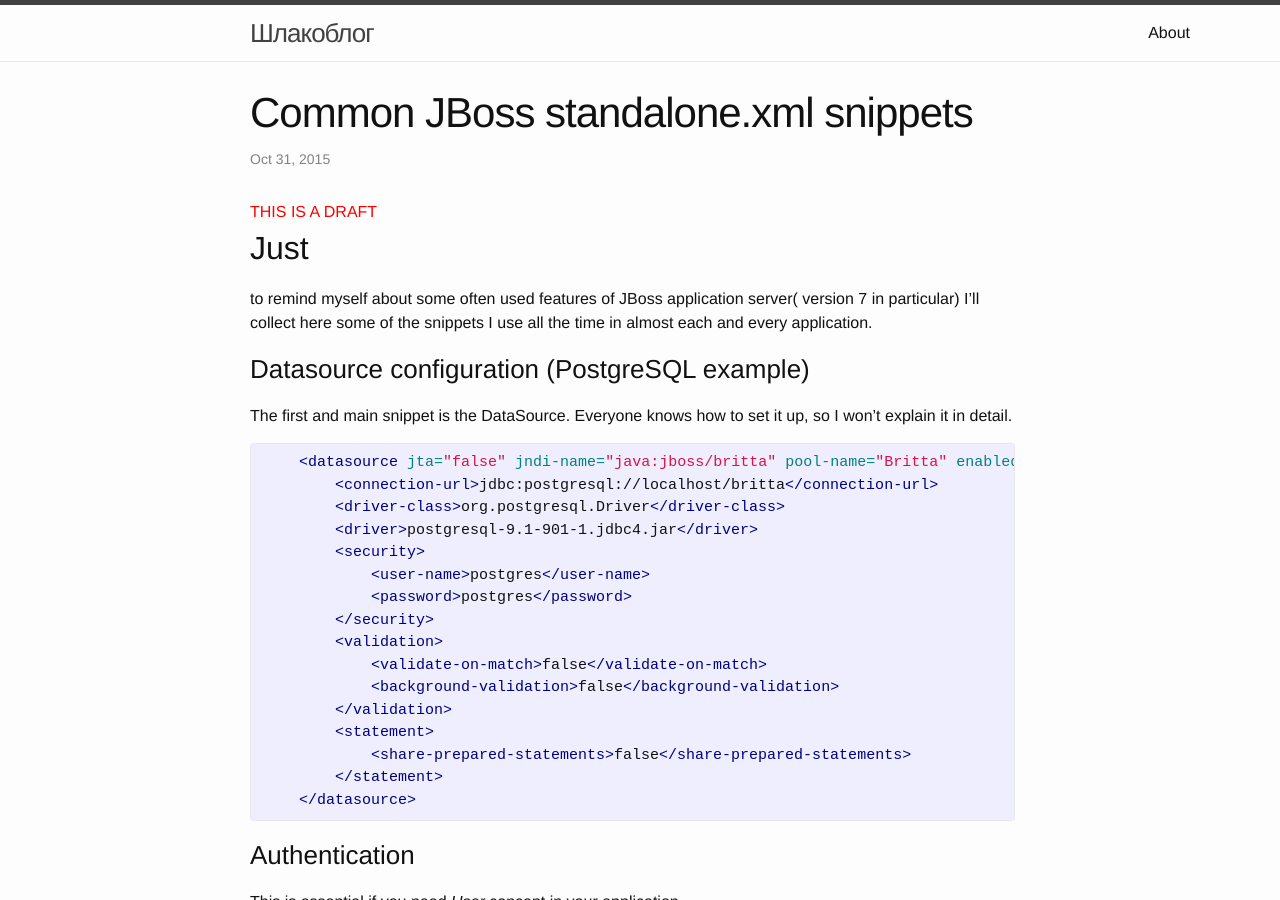
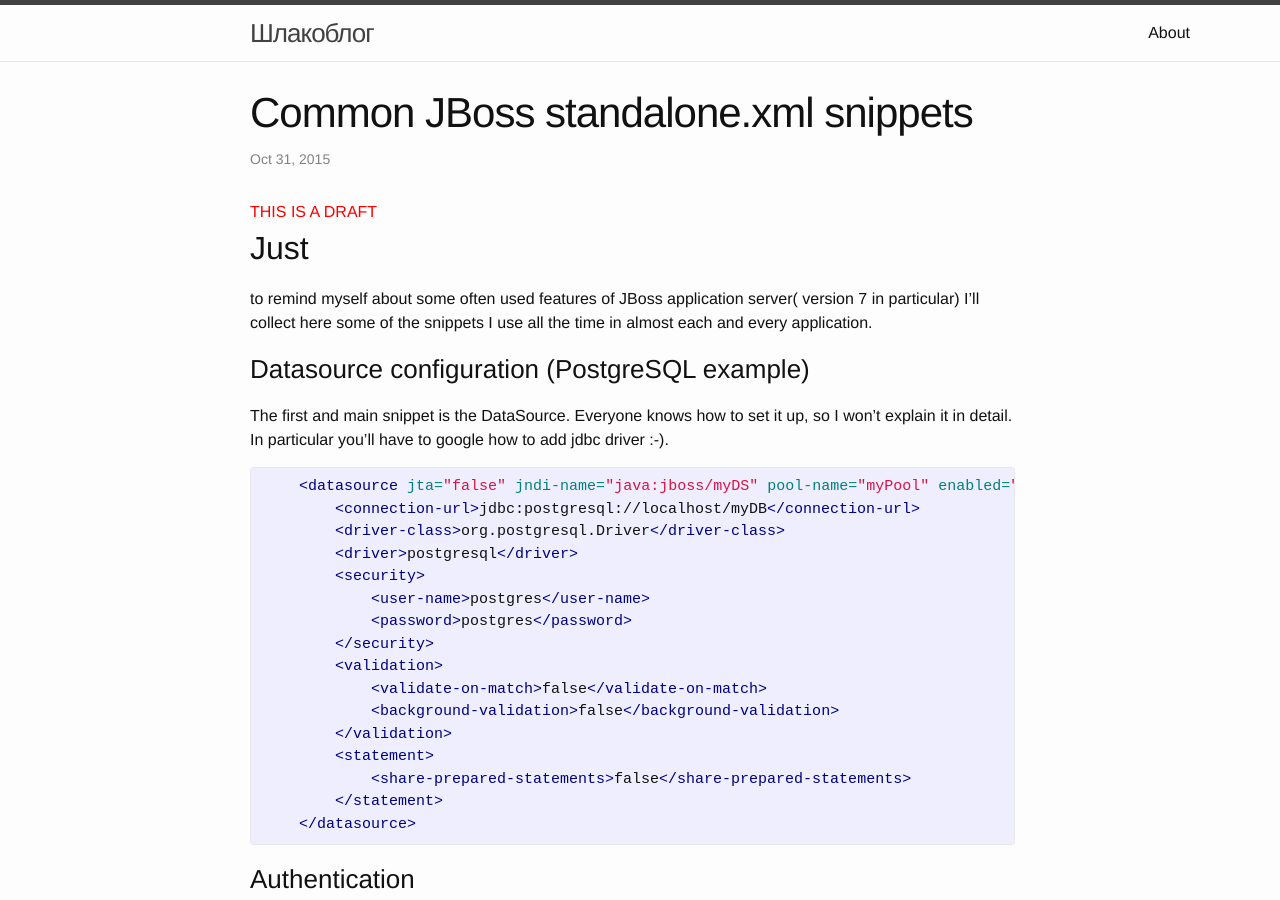
Before and after one commit to alexcom/alexcom.github.io, a Jekyll site: the page built from _posts/2015-12-23-jboss-common-settings.md, in a window 1280 px wide and 900 px high. Built offline with Jekyll 4.4.1, drawn with Linux system fonts in a browser that asks for light colours; comment, search, counter and statistics services are not loaded.

Commit message:
strange, github thinks i'm artis-hm

```diff
--- a/_posts/2015-12-23-jboss-common-settings.md
+++ b/_posts/2015-12-23-jboss-common-settings.md
@@ -13,13 +13,13 @@
 
 ###Datasource configuration (PostgreSQL example)
 
-The first and main snippet is the DataSource. Everyone knows how to set it up, so I won't explain it in detail.
+The first and main snippet is the DataSource. Everyone knows how to set it up, so I won't explain it in detail. In particular you'll have to google how to add jdbc driver :-).
 
 {% highlight xml %}
-    <datasource jta="false" jndi-name="java:jboss/britta" pool-name="Britta" enabled="true" use-ccm="false">
-        <connection-url>jdbc:postgresql://localhost/britta</connection-url>
+    <datasource jta="false" jndi-name="java:jboss/myDS" pool-name="myPool" enabled="true" use-ccm="false">
+        <connection-url>jdbc:postgresql://localhost/myDB</connection-url>
         <driver-class>org.postgresql.Driver</driver-class>
-        <driver>postgresql-9.1-901-1.jdbc4.jar</driver>
+        <driver>postgresql</driver>
         <security>
             <user-name>postgres</user-name>
             <password>postgres</password>
```
